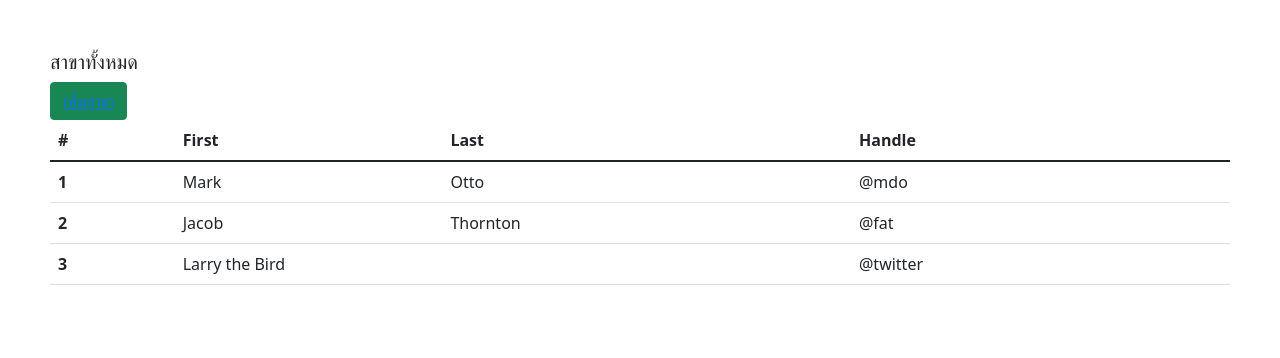
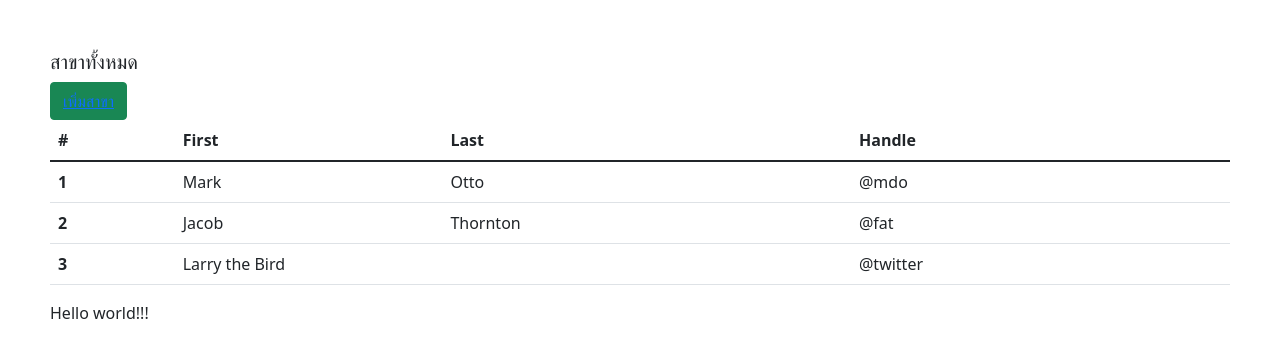
Before and after one commit to naemsupawat083/project-database-v1, a website: page views/index.html in a window 1280 px wide. Drawn offline with nearby package versions, Linux system fonts and the light colour scheme.

Commit message:
Update index.html

```diff
--- a/views/index.html
+++ b/views/index.html
@@ -41,7 +41,7 @@
           </tr>
         </tbody>
       </table>
-
+      <p>Hello world!!!</p>
 
 </body>
 <script src="https://cdn.jsdelivr.net/npm/bootstrap@5.1.3/dist/js/bootstrap.bundle.min.js" integrity="sha384-ka7Sk0Gln4gmtz2MlQnikT1wXgYsOg+OMhuP+IlRH9sENBO0LRn5q+8nbTov4+1p" crossorigin="anonymous"></script>
```
